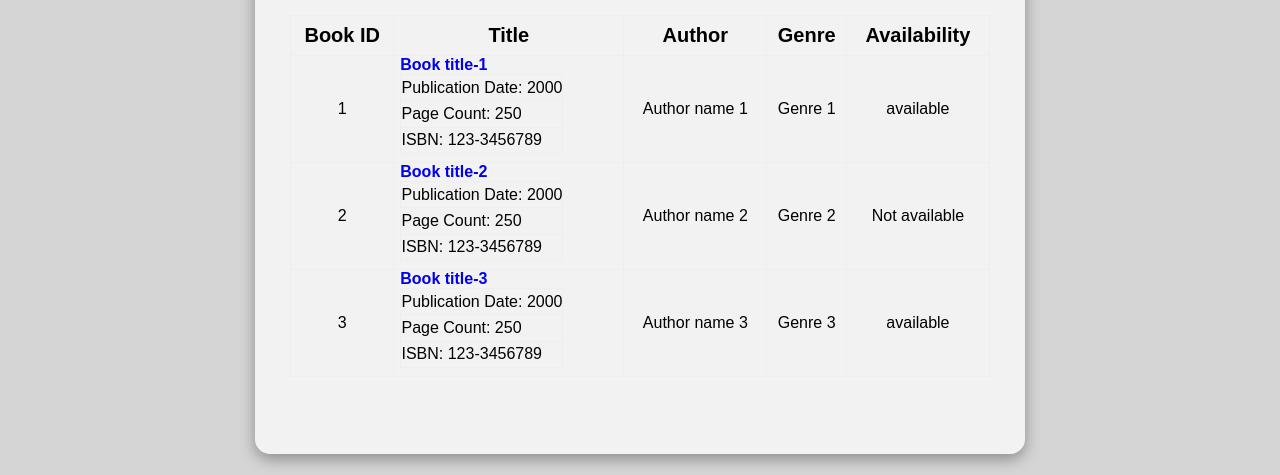
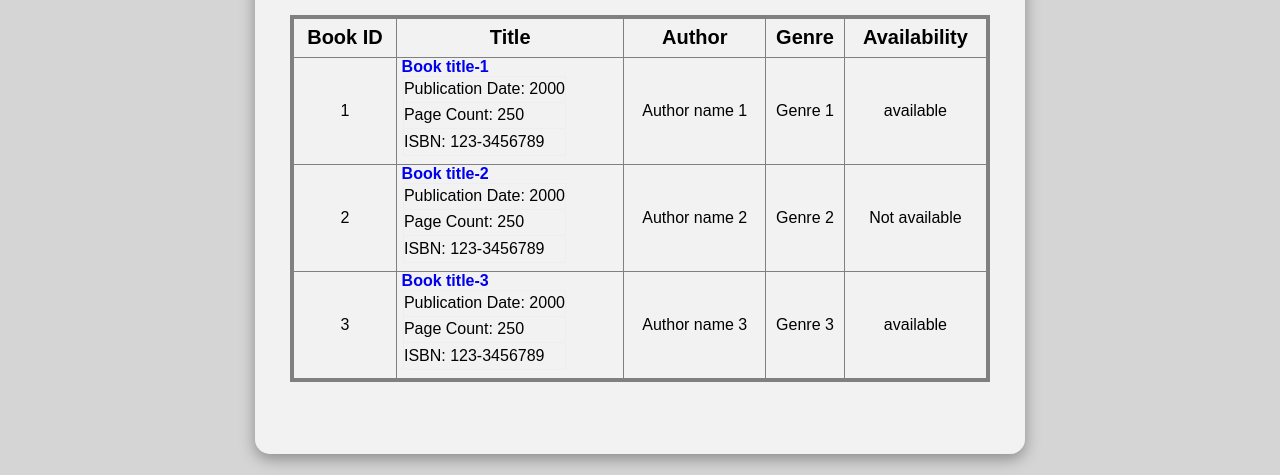
Before and after one commit to vijaykrishn55/frontend-1-week-3, a plain HTML site: page index.html in a window 1280 px wide. Shown: the part 325-800 px from the top of the page. Drawn offline with Linux system fonts and the light colour scheme.

Commit message:
Update styles.css

```diff
--- a/styles.css
+++ b/styles.css
@@ -69,7 +69,7 @@ html body{
     margin:18px;
     border-collapse: collapse;
     text-align: center;
-    border: 1px;
+    border: 4px solid gray;
 }
 .fill-table .table-head{
     height: 40px;
```
